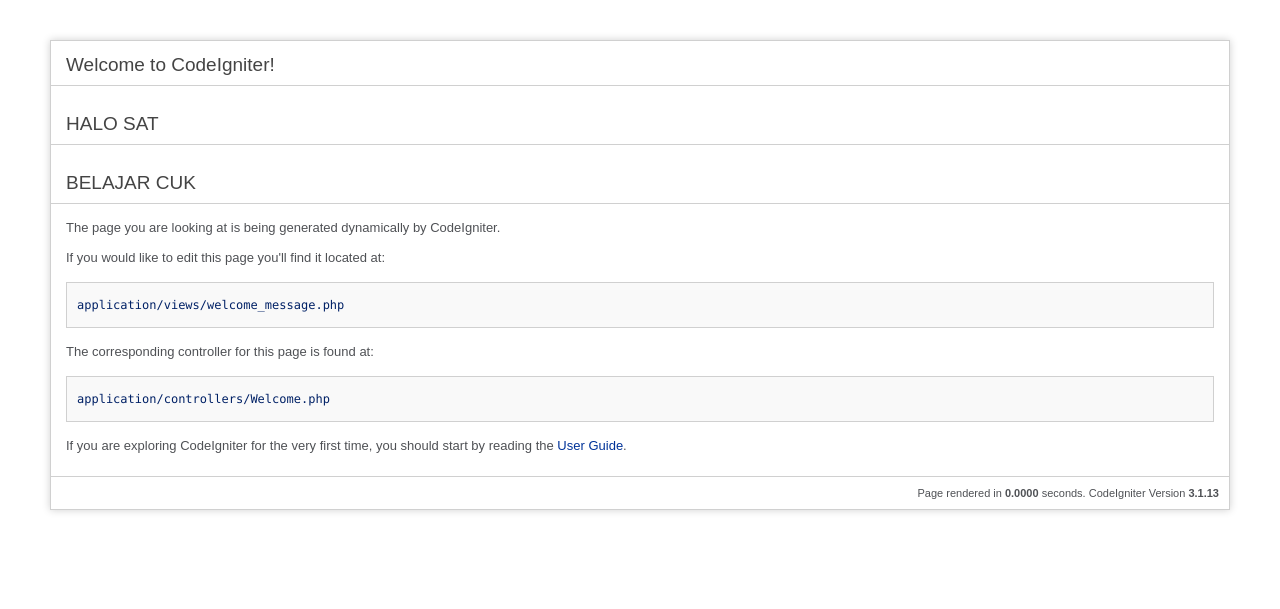
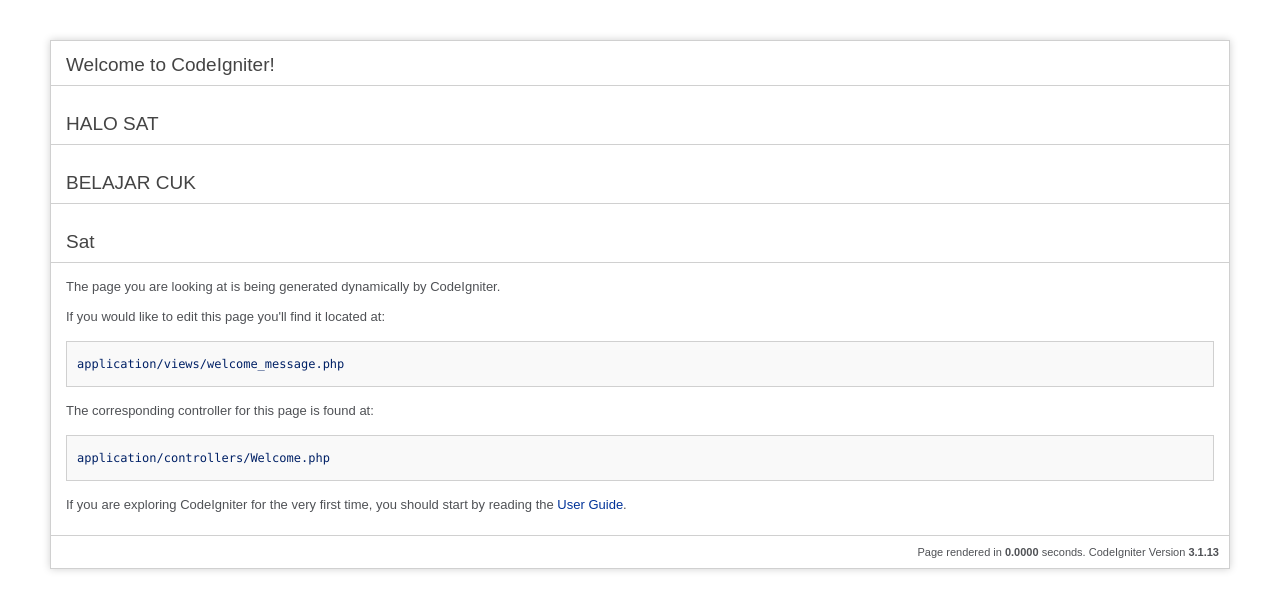
Before and after one commit to nuralfir/project_ci, a CodeIgniter app: page /belajar/ in a window 1280 px wide. Shown: the top 609 px of the page. Run offline with CodeIgniter, Linux system fonts and the light colour scheme.

Commit message:
testing lagi

```diff
--- a/application/views/welcome_message.php
+++ b/application/views/welcome_message.php
@@ -82,6 +82,7 @@ defined('BASEPATH') OR exit('No direct script access allowed');
 	<h1>Welcome to CodeIgniter!</h1>
 	<h1>HALO SAT</h1>
 	<h1>BELAJAR CUK</h1>
+	<h1>Sat</h1>
 
 	<div id="body">
 		<p>The page you are looking at is being generated dynamically by CodeIgniter.</p>
```
